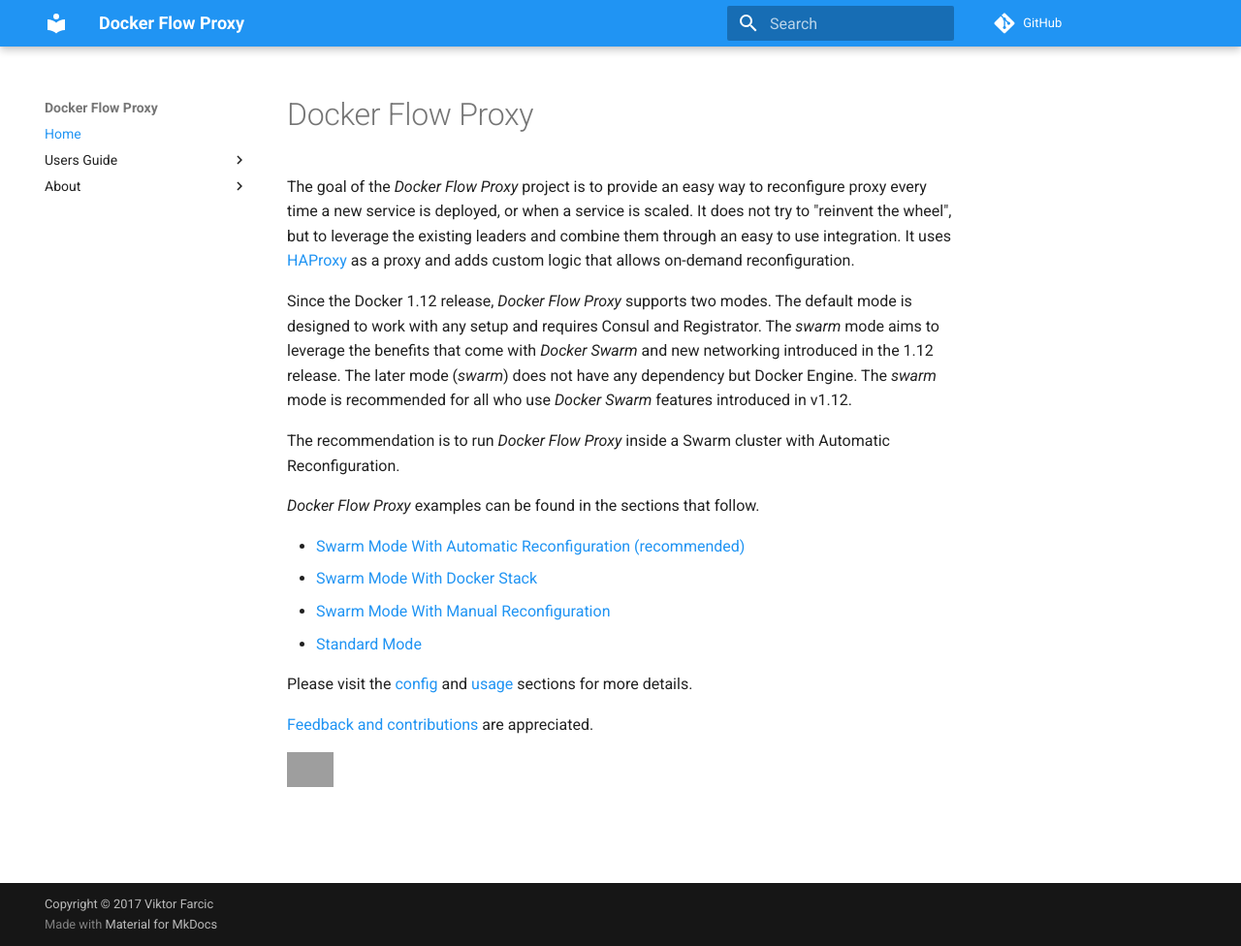
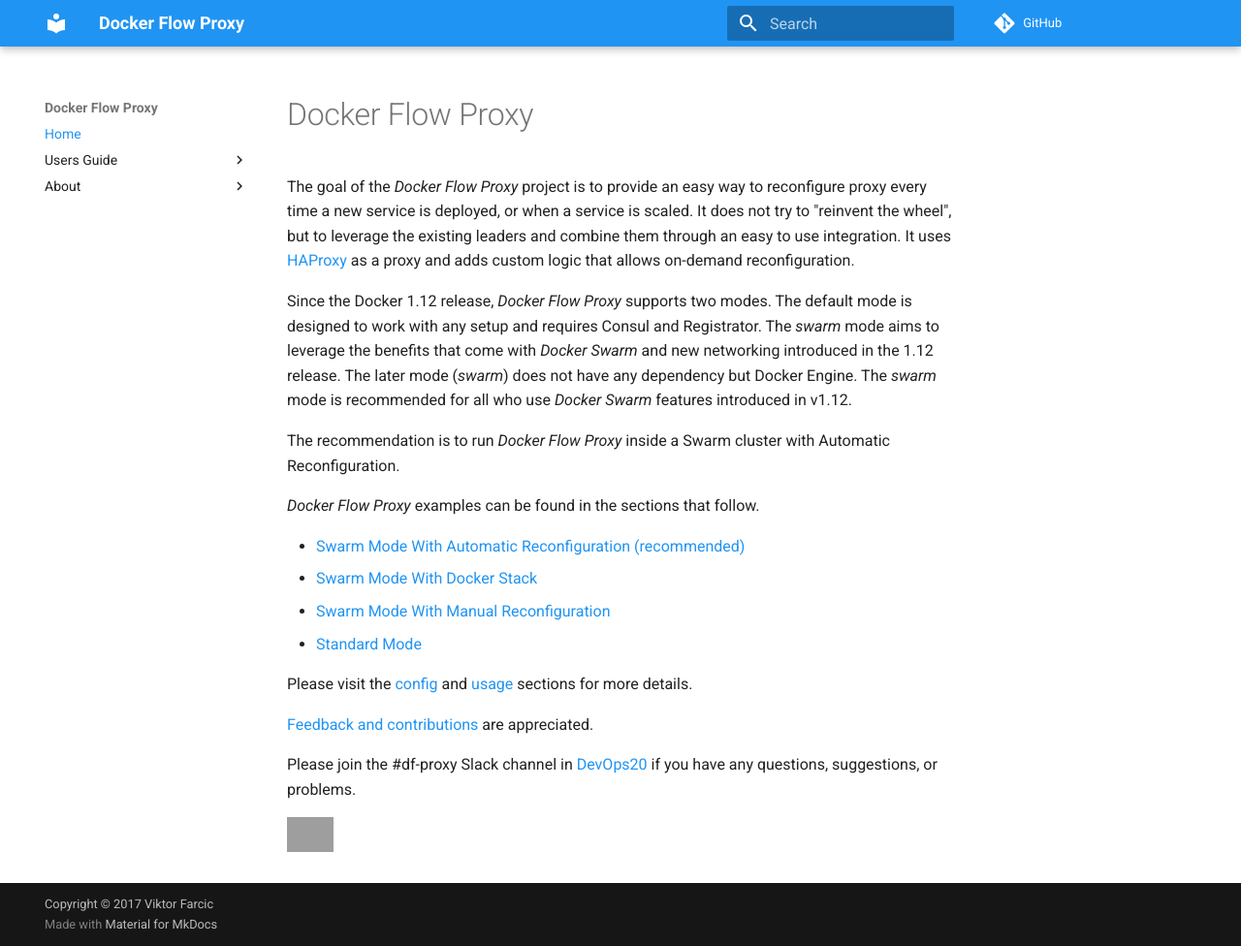
Before and after one commit to docker-flow/docker-flow-proxy, an MkDocs documentation site: the page built from docs/index.md, in a window 1280 px wide and 976 px high. Shown: the whole window at 97% size. Built offline with MkDocs 1.6.1 and Material for MkDocs 9.7.7, drawn with Linux system fonts in a browser that asks for light colours; comment, search, counter and statistics services are not loaded; old or Windows-style settings are respelled for this version of MkDocs; grey boxes are pictures that could not be loaded.

Commit message:
Slack channel [ci skip]

```diff
--- a/docs/index.md
+++ b/docs/index.md
@@ -17,4 +17,6 @@ Please visit the [config](config.md) and [usage](usage.md) sections for more det
 
 [Feedback and contributions](feedback-and-contribution.md) are appreciated.
 
+Please join the #df-proxy Slack channel in [DevOps20](http://slack.devops20toolkit.com/) if you have any questions, suggestions, or problems.
+
 <a href='https://ko-fi.com/A655LRB' target='_blank'><img height='36' style='border:0px;height:36px;' src='https://az743702.vo.msecnd.net/cdn/kofi2.png?v=0' border='0' alt='Buy Me a Coffee at ko-fi.com' /></a>
```
Also changed, not shown: README.md (+1 -1 lines).
